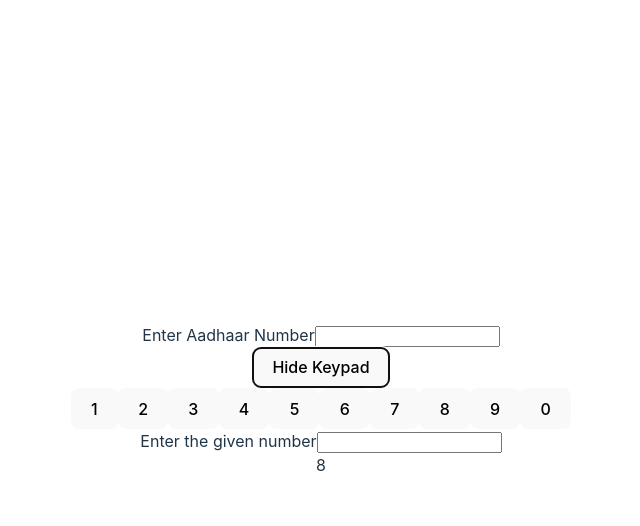
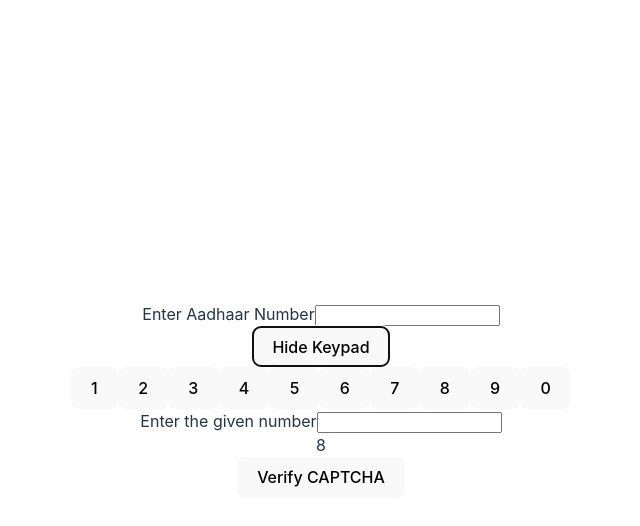
Before and after one commit to elisedare28/sih_ui, a React (Vite) app in the folder vite-project/: page / in a window 1280 px wide. Both pictures are taken after a click on the button "Sign in With Safe CAPTCHA". Shown: the top 526 px of the page, without its empty margins (319-959 px from the left). Built offline with nearby package versions, Linux system fonts and the light colour scheme; no server answers.

Commit message:
vercel bypass

```diff
--- a/vite-project/src/App.jsx
+++ b/vite-project/src/App.jsx
@@ -11,9 +11,12 @@
     console.log('User Agent:', navigator.userAgent);
   }, []);
 
-
   useEffect(() => {
-    fetch('http://ip-api.com/json/?fields=status,message,country,city,lat,lon,proxy,query')
+    fetch('http://ip-api.com/json/?fields=status,message,country,city,lat,lon,proxy,query', {
+      headers: {
+        'x-vercel-protection-bypass': 'vBgmEJSPLCRsfJ0g3LyWnLZMcO76Z4RD',
+      },
+    })
     .then(response => response.json())
     .then(data => {
       if (data.status === 'fail') {
@@ -68,10 +71,22 @@
         </div>
         <div className="random-number-box">
           {randomNumber}
+          <br />
+          {showKeypad &&
+
+          <button
+            type="button"
+            className="form-section__button"
+          >
+            Verify CAPTCHA
+          </button>
+        }
         </div>
       </div>
     );
   };
+
+
 
   const handleKeyClick = (key) => {
     setcaptcha_input(prevInput => prevInput + key);
```
